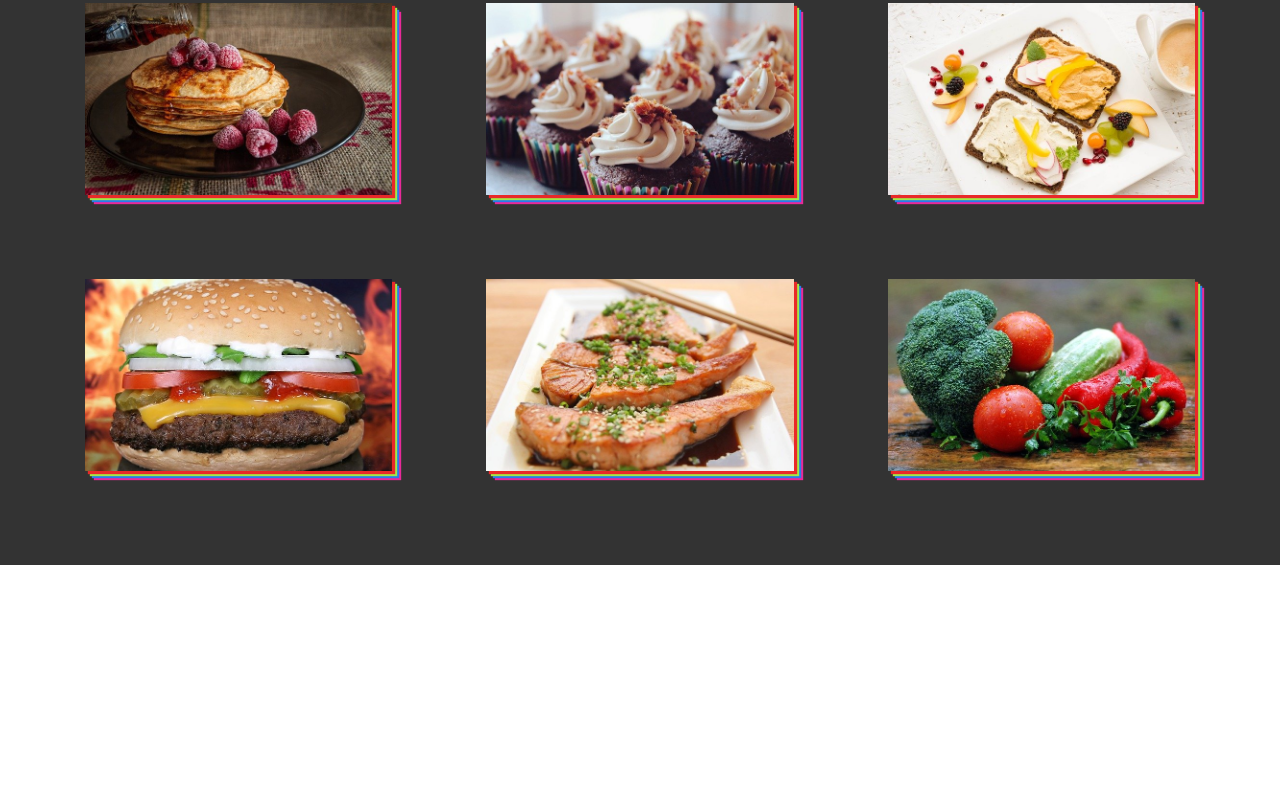
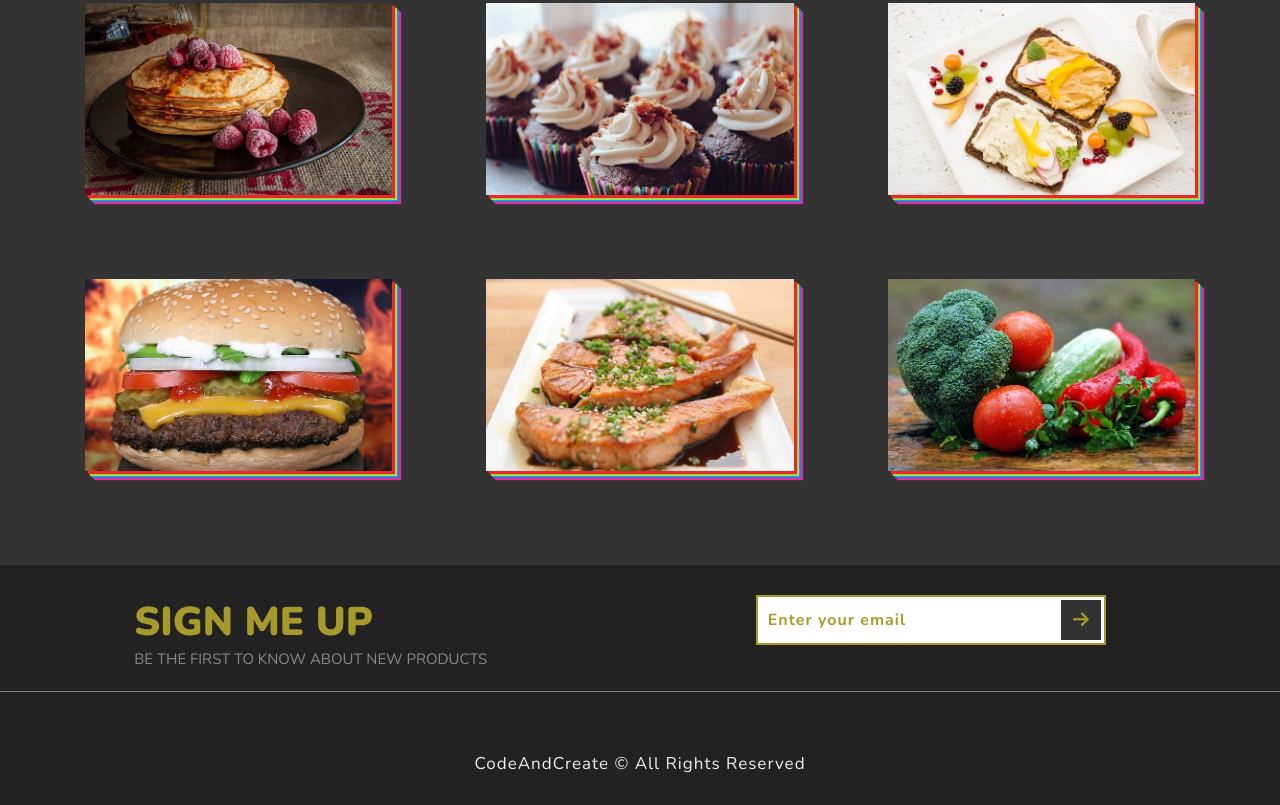
Before and after one commit to Orion85-Stack/Food, a plain HTML site: page index.html in a window 1280 px wide. Shown: the part 1950-2755 px from the top of the page. Before the commit the page ends 2515 px from the top, so only its background shows below. Drawn offline with nearby package versions, Linux system fonts and the light colour scheme.

Commit message:
Section 4 added - footer

```diff
--- a/index.html
+++ b/index.html
@@ -92,6 +92,22 @@
             </section>
 
         <!--End of Section 3-->
+
+        <!--Section 4-->
+        <section class="section-4">
+            <div class="section-4-text">
+                <h2 class="section-4-heading">Sign me up</h2>
+                <p class="section-4-paragraph">Be the first to know about new products</p>
+            </div>
+            <form class="signup-form">
+                <input type="email" class="signup-form-input" placeholder="Enter your email">
+                <button type="submit" class="signup-form-btn">
+                    <i class="fas fa-arrow-right"></i>
+                </button>
+            </form>
+            <p class="copyright">CodeAndCreate &copy; All Rights Reserved</p>
+        </section>
+        <!--End of Section 4-->
     </div>
     <script src="script.js"></script>
 </body>
--- a/style.css
+++ b/style.css
@@ -253,3 +253,76 @@ html {
 }
 
 /*End of Section 3*/
+
+/*Section 4*/
+.section-4 {
+    width: 100%;
+    height: 30vh;
+    background-color: #222;
+    display: flex;
+    justify-content: space-around;
+    align-items: flex-start;
+    padding: 3rem 0;
+    position: relative;
+}
+
+.section-4-heading {
+    font-size: 4rem;
+    font-weight: 900;
+    color: #a79a2d;
+}
+
+.section-4-text {
+    text-transform: uppercase;
+}
+
+.section-4-paragraph {
+    font-size: 1.5rem;
+    color: #888;
+}
+
+.signup-form {
+    display: flex;
+    align-items: center;
+}
+
+.signup-form-input {
+    width: 35rem;
+    height: 5rem;
+    padding: 1rem;
+    border: .2rem solid #a79a2d;
+    font-size: 1.6rem;
+    font-weight: 700;
+    letter-spacing: 0.1rem;
+    color: #a79a2d;
+}
+
+.signup-form-input::placeholder {
+    color: #a79a2d;
+}
+
+.signup-form-btn {
+    position: relative;
+    left: -4.5rem;
+    width: 4rem;
+    height: 4rem;
+    background-color: #333;
+    color: #a79a2d;
+    border: none;
+    font-size: 1.8rem;
+    cursor: pointer;
+}
+
+.copyright {
+    position: absolute;
+    bottom: 3rem;
+    font-size: 1.7rem;
+    font-weight: 200;
+    color: #eee;
+    letter-spacing: .1rem;
+    border-top: .1rem solid #888;
+    padding-top: 6rem;
+    width: 100%;
+    text-align: center;
+}
+/*End of Section 4*/
```
